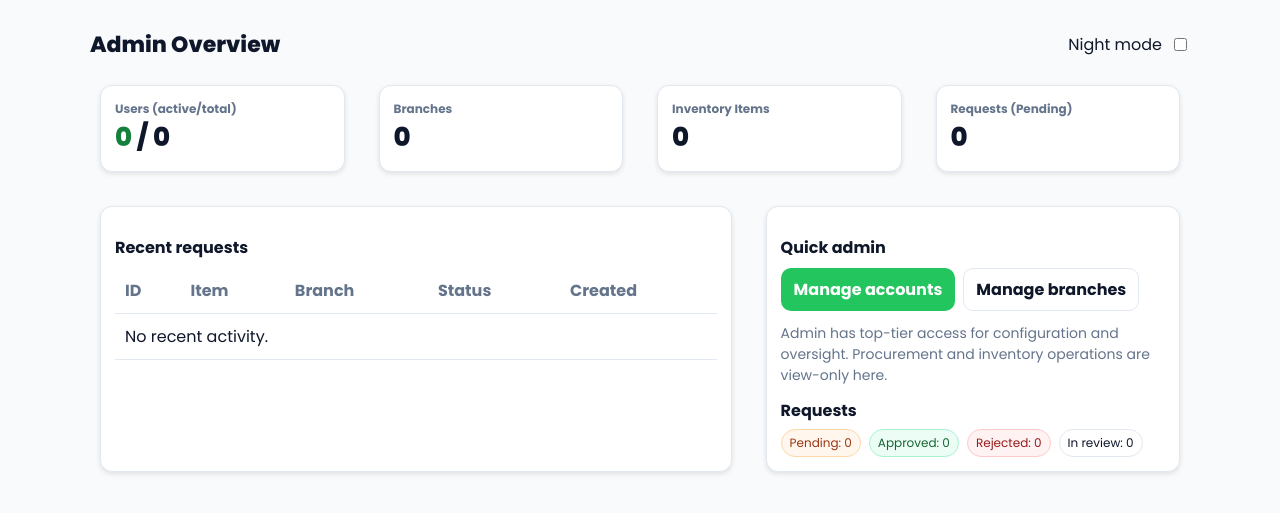
After one commit to bscsBaynosa/procurement-inventory-system, a PHP site: page /templates/dashboard/admin.php in a window 1280 px wide. The commit adds this page. Shown: the top 513 px of the page. Run offline with PHP 8.4, Linux system fonts and the light colour scheme.

Commit message:
feat(admin): add AdminController and admin overview; wire /dashboard for admin; add light/dark theme

```diff
--- /dev/null
+++ b/templates/dashboard/admin.php
@@ -0,0 +1,137 @@
+<!DOCTYPE html>
+<html lang="en" data-theme="light">
+<head>
+    <meta charset="UTF-8">
+    <meta name="viewport" content="width=device-width, initial-scale=1.0">
+    <title>Admin Overview • Procurement & Inventory</title>
+    <link rel="preconnect" href="https://fonts.googleapis.com">
+    <link rel="preconnect" href="https://fonts.gstatic.com" crossorigin>
+    <link href="https://fonts.googleapis.com/css2?family=Poppins:wght@400;600;700;800&display=swap" rel="stylesheet">
+    <link rel="stylesheet" href="/css/main.css">
+    <style>
+        :root{
+            --green: #22c55e; --green-700:#15803d; --green-900:#14532d;
+            --surface: #ffffff; --surface-2:#f8fafc; --text:#0f172a; --muted:#64748b; --border:#e2e8f0;
+        }
+        html[data-theme="dark"]{
+            --surface:#0b0b0b; --surface-2:#0f172a; --text:#e2e8f0; --muted:#94a3b8; --border:#1f2937;
+        }
+        body{ background: var(--surface-2); color: var(--text); font-family: 'Poppins', system-ui, -apple-system, Segoe UI, Roboto, Arial, sans-serif; }
+        .wrap{ max-width: 1100px; margin: 28px auto; padding: 0 16px; }
+        .header{ display:flex; justify-content:space-between; align-items:center; margin-bottom: 14px; }
+        .title{ font-size: 22px; font-weight: 800; }
+        .toggle{ display:inline-flex; align-items:center; gap:8px; }
+        .card{ background: var(--surface); border:1px solid var(--border); border-radius: 12px; padding: 14px; }
+        .grid{ display:grid; gap:14px; }
+        .grid.stats{ grid-template-columns: repeat(4, 1fr); }
+        @media (max-width: 900px){ .grid.stats{ grid-template-columns: repeat(2, 1fr);} }
+        .stat h4{ margin:0; font-weight:700; color:var(--muted); font-size:12px; }
+        .stat .num{ font-size: 26px; font-weight:800; }
+        .accent{ color: var(--green-700); }
+        .badge{ padding:4px 8px; border-radius:999px; font-size:12px; border:1px solid var(--border); }
+        .badge.pending{ background:#fff7ed; color:#9a3412; border-color:#fed7aa; }
+        .badge.approved{ background:#ecfdf5; color:#166534; border-color:#a7f3d0; }
+        .badge.rejected{ background:#fef2f2; color:#991b1b; border-color:#fecaca; }
+        html[data-theme="dark"] .badge.pending{ background:#1f2937; color:#f59e0b; border-color:#374151; }
+        html[data-theme="dark"] .badge.approved{ background:#052e16; color:#22c55e; border-color:#064e3b; }
+        html[data-theme="dark"] .badge.rejected{ background:#3f1d1d; color:#f87171; border-color:#4b1e1e; }
+        table{ width:100%; border-collapse: collapse; }
+        th, td{ padding:10px; border-bottom: 1px solid var(--border); text-align:left; }
+        th{ color:var(--muted); font-weight:700; }
+        .actions{ display:flex; gap:8px; }
+        .btn{ display:inline-flex; align-items:center; justify-content:center; gap:6px; padding:8px 12px; border-radius:10px; text-decoration:none; font-weight:700; border:1px solid var(--border); cursor:pointer; }
+        .btn-primary{ background: var(--green); color:#fff; border-color: transparent; }
+        .btn-outline{ background:transparent; color:var(--text); }
+        .section-title{ display:flex; justify-content:space-between; align-items:center; margin:14px 0 8px; }
+    </style>
+</head>
+<body>
+    <div class="wrap">
+        <div class="header">
+            <div class="title">Admin Overview</div>
+            <div class="toggle">
+                <label for="modeToggle">Night mode</label>
+                <input type="checkbox" id="modeToggle">
+            </div>
+        </div>
+
+        <div class="grid stats">
+            <div class="card stat">
+                <h4>Users (active/total)</h4>
+                <div class="num"><span class="accent"><?=(int)($counts['users_active']??0)?></span> / <?=(int)($counts['users_total']??0)?></div>
+            </div>
+            <div class="card stat">
+                <h4>Branches</h4>
+                <div class="num"><?=(int)($counts['branches']??0)?></div>
+            </div>
+            <div class="card stat">
+                <h4>Inventory Items</h4>
+                <div class="num"><?=(int)($counts['inventory']['total']??0)?></div>
+            </div>
+            <div class="card stat">
+                <h4>Requests (Pending)</h4>
+                <div class="num"><?=(int)($counts['requests']['pending']??0)?></div>
+            </div>
+        </div>
+
+        <div class="grid" style="grid-template-columns: 1.2fr .8fr; margin-top:14px;">
+            <div class="card">
+                <div class="section-title"><strong>Recent requests</strong></div>
+                <table>
+                    <thead>
+                        <tr><th>ID</th><th>Item</th><th>Branch</th><th>Status</th><th>Created</th></tr>
+                    </thead>
+                    <tbody>
+                    <?php if (!empty($recent)): foreach ($recent as $r): ?>
+                        <tr>
+                            <td><?=htmlspecialchars($r['request_id'])?></td>
+                            <td><?=htmlspecialchars($r['item_name']??'—')?></td>
+                            <td><?=htmlspecialchars($r['branch_name']??'—')?></td>
+                            <td>
+                                <?php $s = (string)($r['status']??''); $cls = 'badge ' . ($s==='approved'?'approved':($s==='rejected'?'rejected':'pending')); ?>
+                                <span class="<?=$cls?>"><?=htmlspecialchars(ucfirst($s))?></span>
+                            </td>
+                            <td><?=htmlspecialchars(substr((string)$r['created_at'],0,16))?></td>
+                        </tr>
+                    <?php endforeach; else: ?>
+                        <tr><td colspan="5">No recent activity.</td></tr>
+                    <?php endif; ?>
+                    </tbody>
+                </table>
+            </div>
+            <div class="card">
+                <div class="section-title"><strong>Quick admin</strong></div>
+                <div class="actions">
+                    <a class="btn btn-primary" href="#" onclick="alert('Coming soon: Manage Accounts UI');return false;">Manage accounts</a>
+                    <a class="btn btn-outline" href="#" onclick="alert('Coming soon: Manage Branches UI');return false;">Manage branches</a>
+                </div>
+                <div style="margin-top:12px; color:var(--muted); font-size:14px;">
+                    Admin has top-tier access for configuration and oversight. Procurement and inventory operations are view-only here.
+                </div>
+                <div style="margin-top:12px;">
+                    <strong>Requests</strong>
+                    <div style="display:flex; gap:8px; margin-top:6px; flex-wrap:wrap;">
+                        <span class="badge pending">Pending: <?=(int)($counts['requests']['pending']??0)?></span>
+                        <span class="badge approved">Approved: <?=(int)($counts['requests']['approved']??0)?></span>
+                        <span class="badge rejected">Rejected: <?=(int)($counts['requests']['rejected']??0)?></span>
+                        <span class="badge">In review: <?=(int)($counts['requests']['in_review']??0)?></span>
+                    </div>
+                </div>
+            </div>
+        </div>
+    </div>
+
+    <script>
+        // Night mode toggle with localStorage
+        const root = document.documentElement;
+        const toggle = document.getElementById('modeToggle');
+        const saved = localStorage.getItem('pocc_admin_theme');
+        if (saved === 'dark') { root.setAttribute('data-theme','dark'); toggle.checked = true; }
+        toggle.addEventListener('change', () => {
+            const mode = toggle.checked ? 'dark' : 'light';
+            root.setAttribute('data-theme', mode);
+            localStorage.setItem('pocc_admin_theme', mode);
+        });
+    </script>
+</body>
+</html>
```
Also changed, not shown: public/index.php (+9 -0 lines), src/Controllers/AdminController.php (added, +84 -0 lines).
